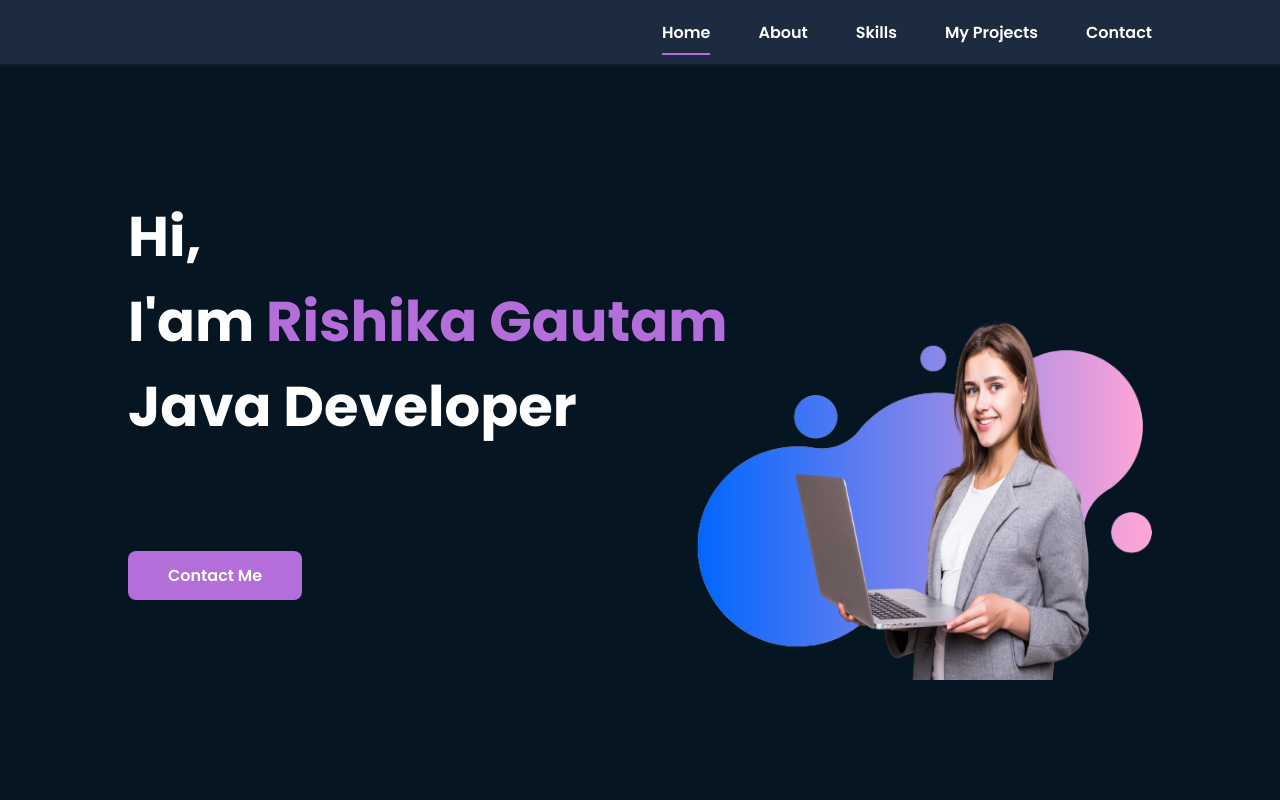
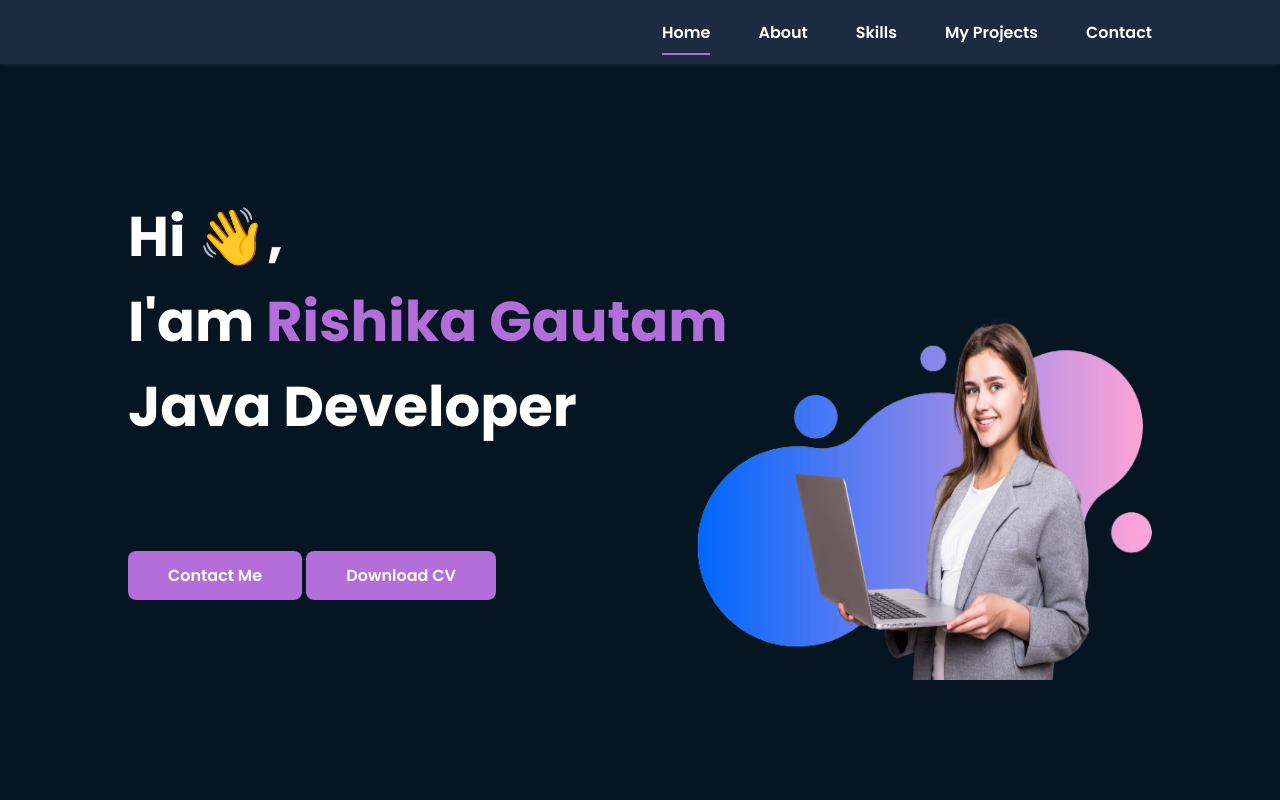
Before and after one commit to RishikaGautam004/PortfolioHTML-CSS-main, a plain HTML site: page Portfolio-Website-using-HTML-CSS-main/index.html in a window 1280 px wide. Shown: the top 800 px of the page. Drawn offline with nearby package versions, Linux system fonts and the light colour scheme.

Commit message:
make more updates

```diff
--- a/Portfolio-Website-using-HTML-CSS-main/index.html
+++ b/Portfolio-Website-using-HTML-CSS-main/index.html
@@ -1,4 +1,4 @@
-<!DOCTYPE html>
+ <!DOCTYPE html>
 <html lang="en">
     <head>
         <meta charset="UTF-8">
@@ -38,10 +38,15 @@
             <!--===== HOME =====-->
             <section class="home bd-grid" id="home">
                 <div class="home__data">
-                    <h1 class="home__title">Hi,<br>I'am <span class="home__title-color">Rishika Gautam</span> <br> Java Developer</h1>
+                    <h1 class="home__title">Hi 👋,
+
+                      <br>I'am <span class="home__title-color">Rishika Gautam</span> <br> Java Developer</h1>
 
                     <a href="#contact" class="button">Contact Me</a>
+                    <a href="#" class="button2">Download CV</a>
                 </div>
+
+
 
                 <div class="home__img">
                     <img src="images/ppp.png" alt="">
--- a/Portfolio-Website-using-HTML-CSS-main/styles.css
+++ b/Portfolio-Website-using-HTML-CSS-main/styles.css
@@ -10,7 +10,7 @@
 /*===== Colores =====*/
 :root{
   --first-color:  #b36eda;
-  --second-color: #0E2431;
+  --second-color: #ce7036;
 }
 
 /*===== Fuente y tipografia =====*/
@@ -204,6 +204,7 @@ img{
 .home{
   height: calc(100vh - 3rem);
   row-gap: 1rem;
+
 }
 .home__data{
   align-self: center;
@@ -263,6 +264,19 @@ img{
   margin-bottom: 200px;
 }
 .button:hover{
+  box-shadow: 0 10px 36px rgba(0,0,0,.15);
+}
+
+.button2{
+  display: inline-block;
+  background-color: var(--first-color);
+  color: #fff;
+  padding: .75rem 2.5rem;
+  font-weight: var(--font-semi);
+  border-radius: .5rem;
+  margin-bottom: 200px;
+}
+.button2:hover{
   box-shadow: 0 10px 36px rgba(0,0,0,.15);
 }
 
```
